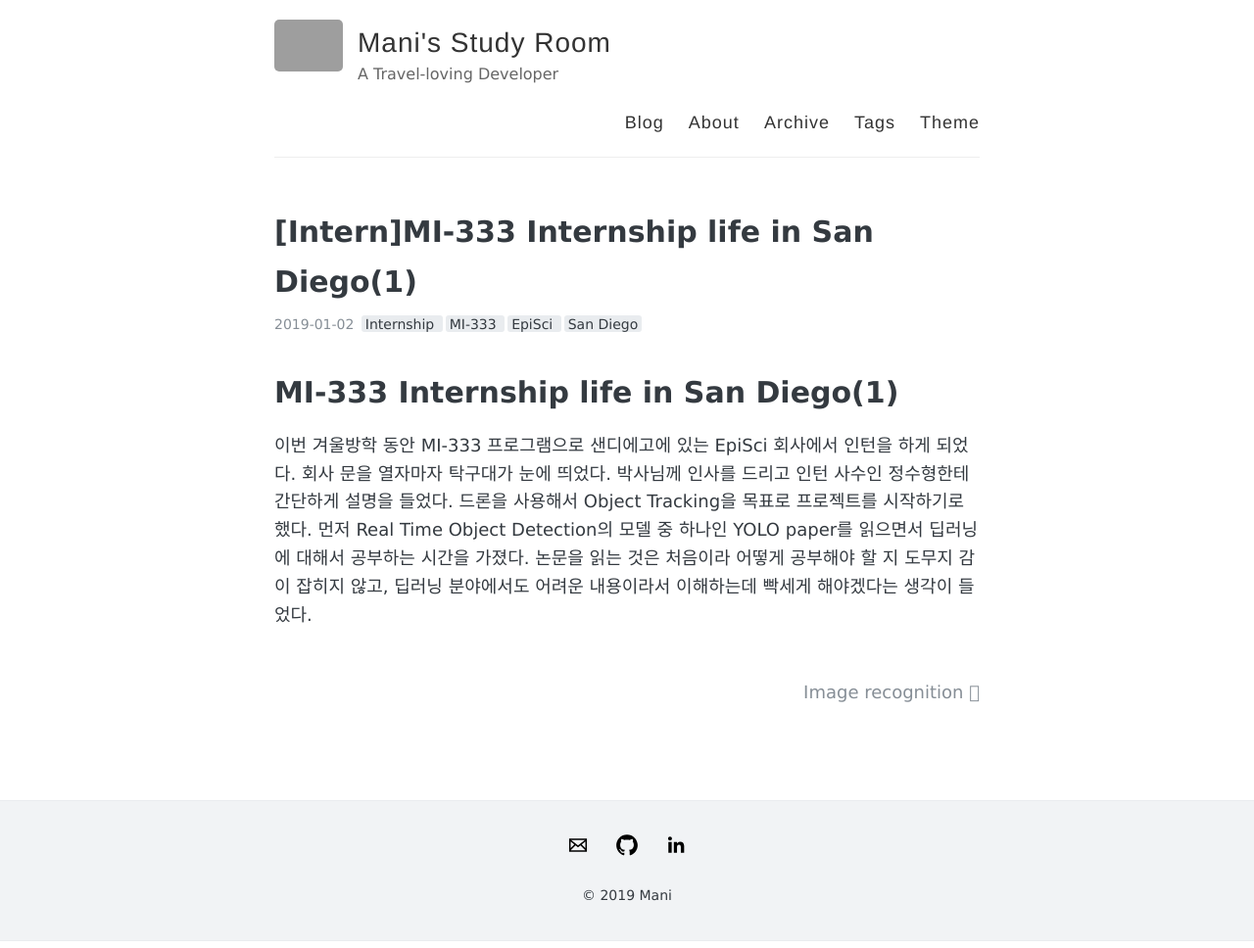
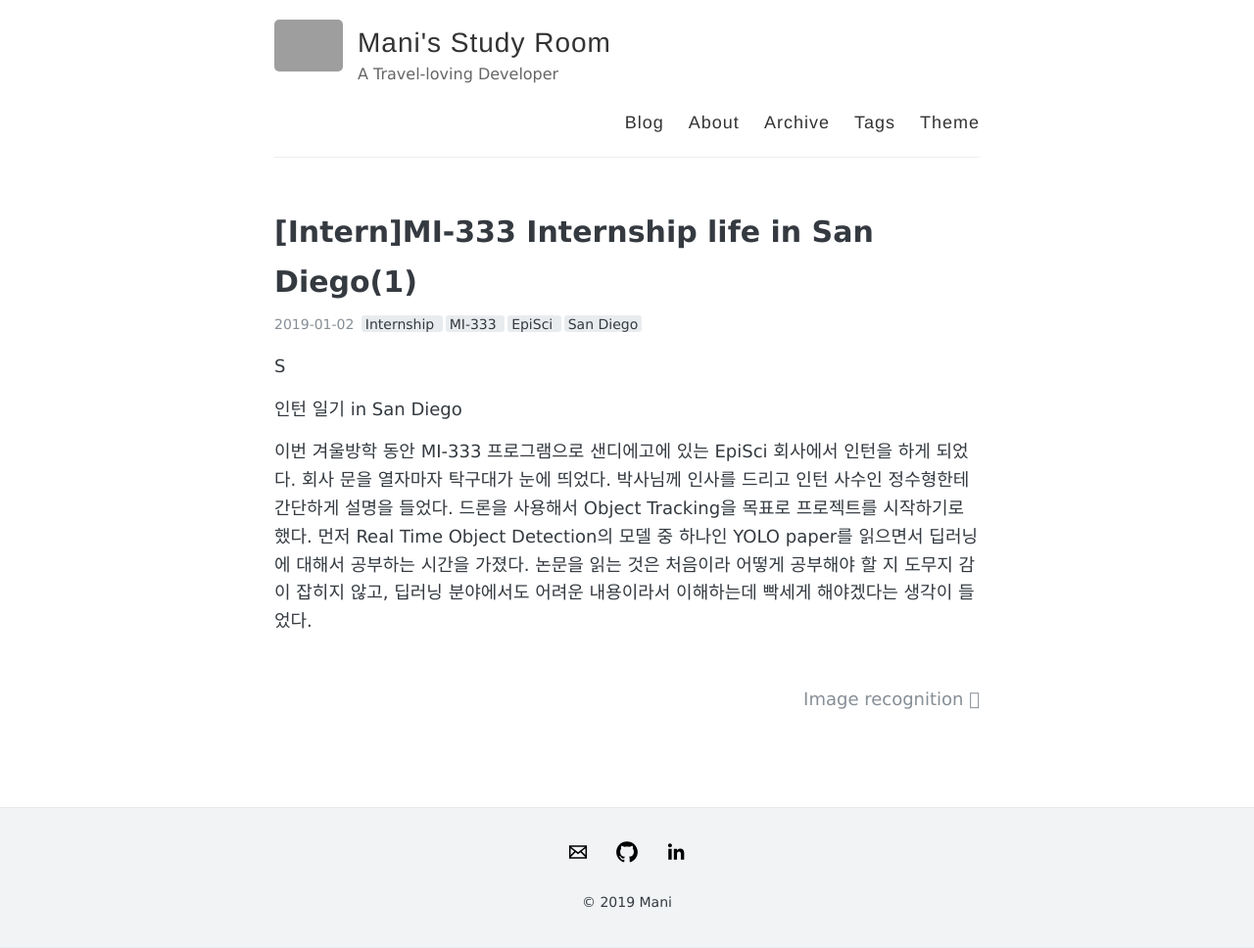
Before and after one commit to Leebyeongman/Leebyeongman.github.io, a Jekyll site: the page built from _posts/2019-01-02-MI-333(1).md, in a window 1280 px wide. Shown: the whole page at 98% size. Built offline with Jekyll 4.4.1, drawn with Linux system fonts in a browser that asks for light colours; grey boxes are pictures that could not be loaded.

Commit message:
modify MI-333(1)

```diff
--- a/_posts/2019-01-02-MI-333(1).md
+++ b/_posts/2019-01-02-MI-333(1).md
@@ -5,8 +5,8 @@ tags: [Internship, MI-333, EpiSci, San Diego]
 comments: true
 ---
 
-# MI-333 Internship life in San Diego(1)
+S
 
-
+인턴 일기 in San Diego
 
 이번 겨울방학 동안 MI-333 프로그램으로 샌디에고에 있는 EpiSci 회사에서 인턴을 하게 되었다. 회사 문을 열자마자 탁구대가 눈에 띄었다. 박사님께 인사를 드리고 인턴 사수인 정수형한테 간단하게 설명을 들었다. 드론을 사용해서 Object Tracking을 목표로 프로젝트를 시작하기로 했다. 먼저 Real Time Object Detection의 모델 중 하나인 YOLO paper를 읽으면서 딥러닝에 대해서 공부하는 시간을 가졌다.  논문을 읽는 것은 처음이라 어떻게 공부해야 할 지 도무지 감이 잡히지 않고, 딥러닝 분야에서도 어려운 내용이라서 이해하는데 빡세게 해야겠다는 생각이 들었다.
```
